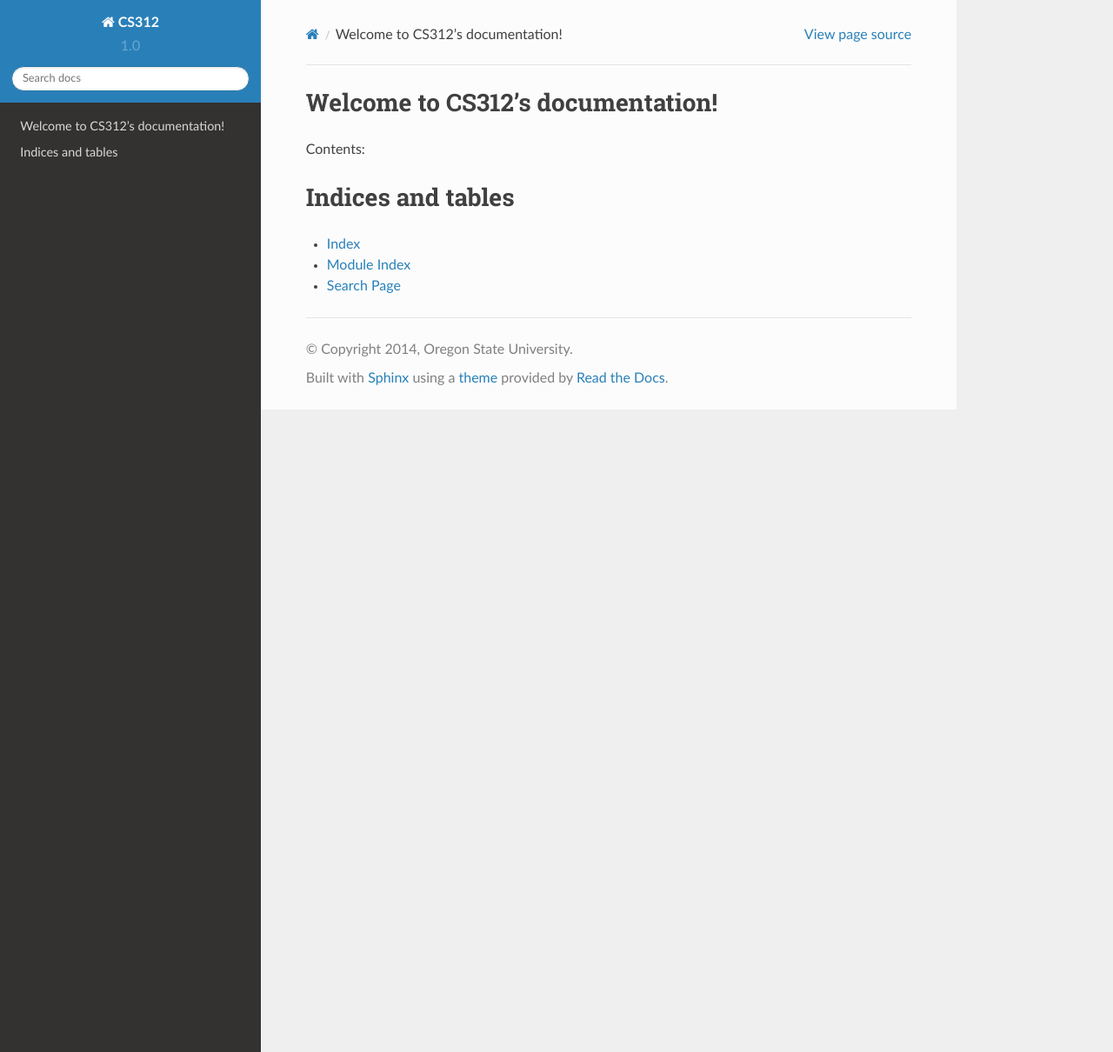
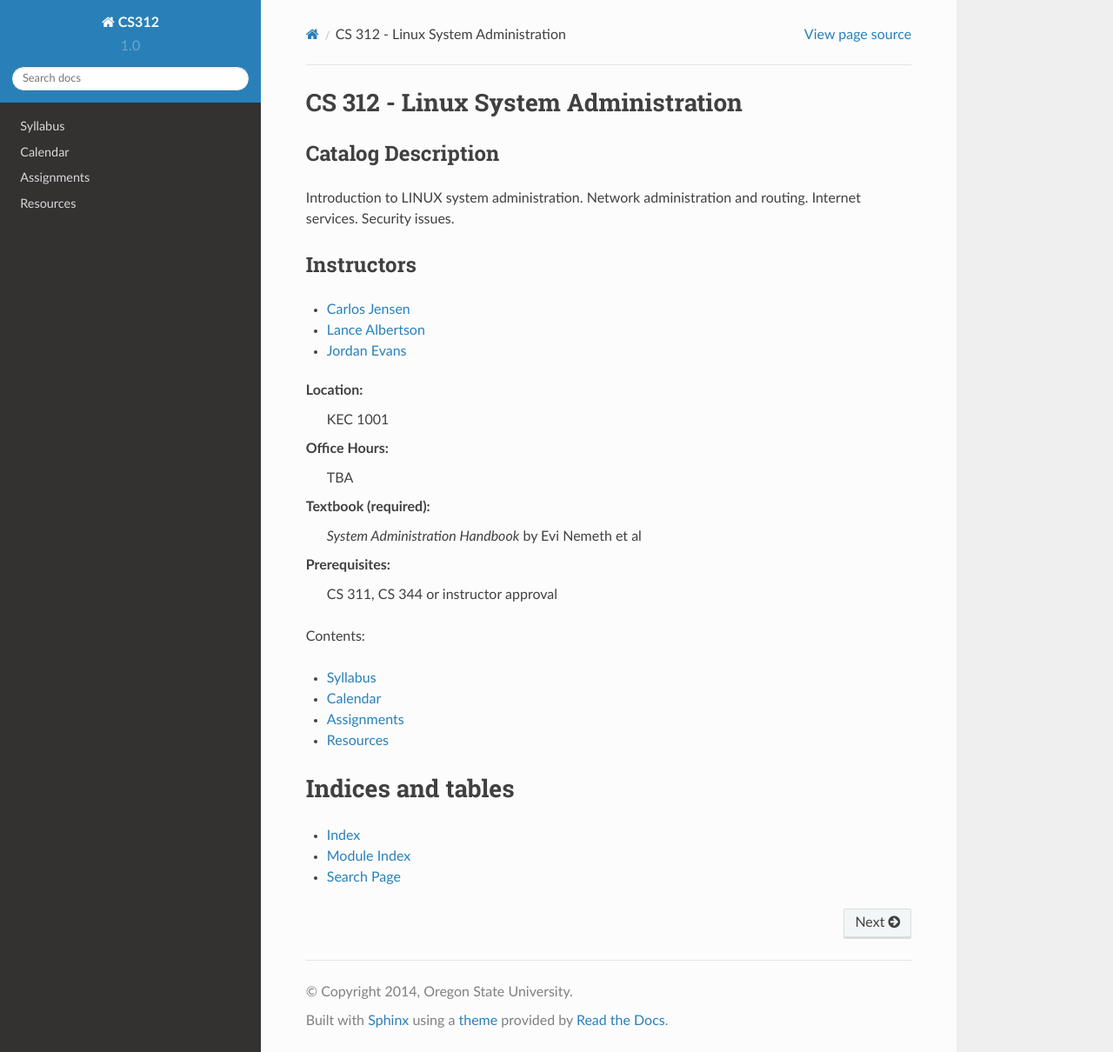
Before and after one commit to osuosl/cs312, a Sphinx documentation site: the page built from source/index.rst, in a window 1280 px wide and 1210 px high. Shown: the whole window at 87% size. Built offline with Sphinx 7.4.7 and the Read the Docs theme 2.0.0, drawn with Linux system fonts in a browser that asks for light colours.

```diff
--- /dev/null
+++ b/source/assignments.rst
@@ -0,0 +1,4 @@
+.. _assignments:
+
+Assignments
+===========
--- a/source/index.rst
+++ b/source/index.rst
@@ -1,17 +1,40 @@
-.. CS312 documentation master file, created by
-   sphinx-quickstart on Wed Nov 26 16:43:57 2014.
-   You can adapt this file completely to your liking, but it should at least
-   contain the root `toctree` directive.
+CS 312 - Linux System Administration
+====================================
 
-Welcome to CS312's documentation!
-=================================
+Catalog Description
+~~~~~~~~~~~~~~~~~~~
+
+Introduction to LINUX system administration. Network administration and routing.
+Internet services. Security issues.
+
+Instructors
+~~~~~~~~~~~
+
+* `Carlos Jensen <cjensen@eecs.oregonstate.edu>`_
+* `Lance Albertson <lance@osuosl.org>`_
+* `Jordan Evans <jordane@osuosl.org>`_
+
+Location:
+  KEC 1001
+
+Office Hours:
+  TBA
+
+Textbook (required):
+  *System Administration Handbook* by Evi Nemeth et al
+
+Prerequisites:
+  CS 311, CS 344 or instructor approval
 
 Contents:
 
 .. toctree::
-   :maxdepth: 2
+   :maxdepth: 1
 
-
+   syllabus
+   calendar
+   assignments
+   resources
 
 Indices and tables
 ==================
--- /dev/null
+++ b/source/resources.rst
@@ -0,0 +1,6 @@
+.. _resources:
+
+Resources
+=========
+
+Here are some helpful links and resources:
```
Also changed, not shown: source/_static/calendar.csv (added, +41 -0 lines), source/calendar.rst (added, +36 -0 lines), source/syllabus.rst (added, +101 -0 lines).
